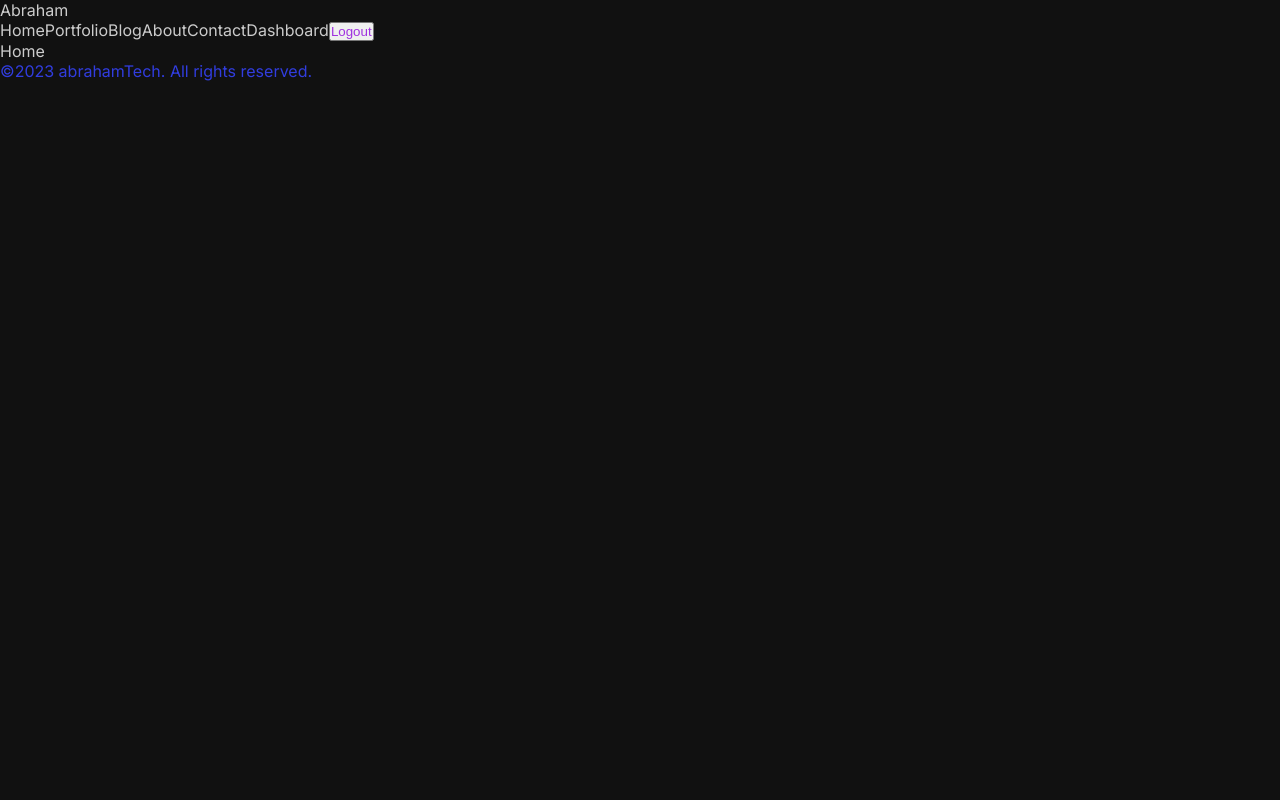
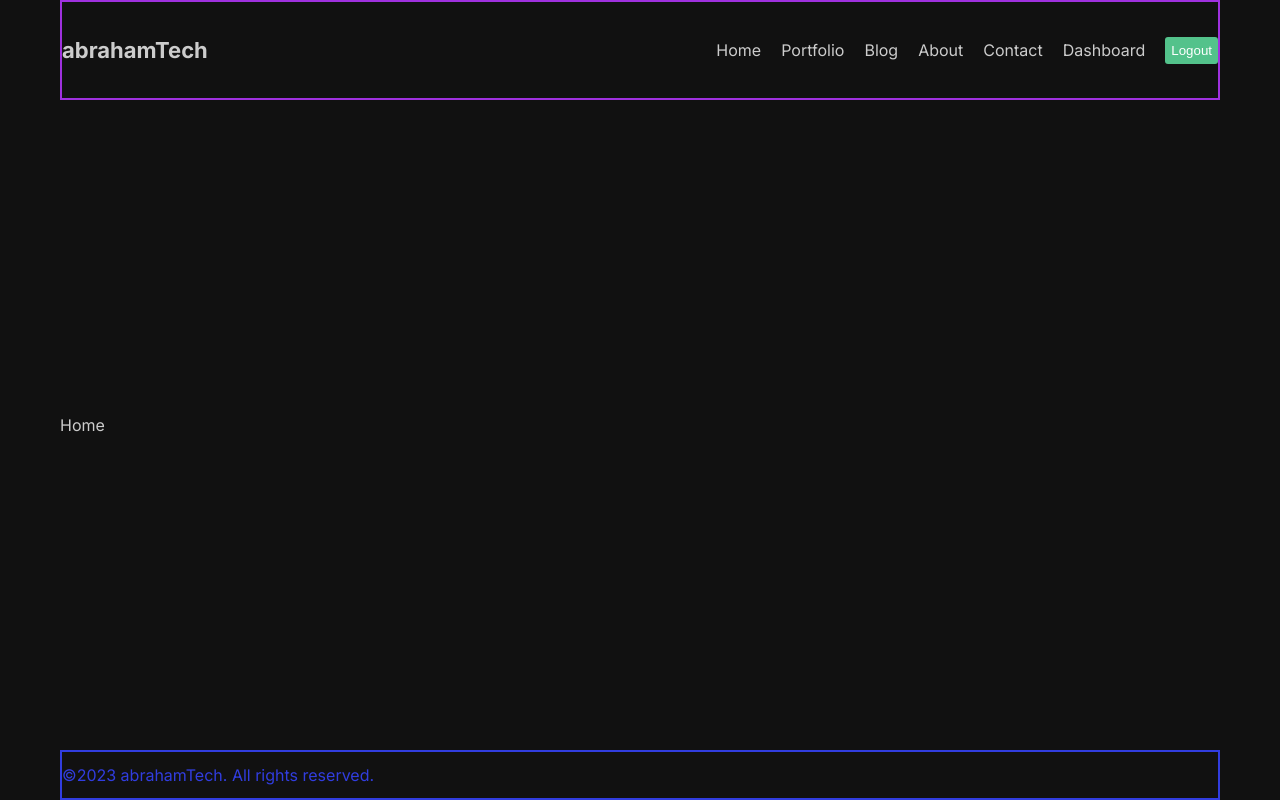
Before and after one commit to abrahamTech/NextJs-FullStackApp1, a Next.js app: page / in a window 1280 px wide. Built offline with nearby package versions, Linux system fonts and the light colour scheme.

Commit message:
Basic style has been added to the navbar and footer

```diff
--- a/src/app/globals.css
+++ b/src/app/globals.css
@@ -16,3 +16,13 @@
   text-decoration: none;
   color: inherit;
 }
+
+.container{
+  max-width: 1366px;
+  min-height: 100vh;
+  margin: 0 auto;
+  padding: 0 60px;
+  display: flex;
+  flex-direction: column;
+  justify-content: space-between;
+}
--- a/src/app/layout.js
+++ b/src/app/layout.js
@@ -16,10 +16,11 @@
   return (
     <html lang="en">
       <body className={inter.className}>
-
-        <Navbar />
-        {children}
-        <Footer />
+         <div className="container">
+          <Navbar />
+          {children}
+          <Footer />
+         </div>
 
       </body>
     </html>
--- a/src/components/footer/Footer.jsx
+++ b/src/components/footer/Footer.jsx
@@ -3,7 +3,7 @@
 
 const Footer = () => {
   return (
-    <div>
+    <div className={styles.container}>
       <div className={styles.wordColor}>©2023 abrahamTech. All rights reserved.</div>
       <div></div>
     </div>
--- a/src/components/footer/page.module.css
+++ b/src/components/footer/page.module.css
@@ -1,3 +1,11 @@
 .wordColor{
     color: #313ddf;
 }
+
+.container {
+    border: 2px solid #313ddf;
+    height: 50px;
+    display: flex;
+    align-items: center;
+    justify-content: space-between;
+}
--- a/src/components/navbar/Navbar.jsx
+++ b/src/components/navbar/Navbar.jsx
@@ -41,16 +41,16 @@
 
 const Navbar = () => {
   return (
-    <div>
-        <Link href="/">Abraham</Link>
+    <div className={styles.container}>
+        <Link href="/" className={styles.logo}>abrahamTech</Link>
 
-        <div>
+        <div className={styles.links}>
             {links.map((link) => (
-                <Link key={link.id} href={link.url}>{link.title}</Link>
+                <Link key={link.id} href={link.url} className={styles.link}>{link.title}</Link>
             ))}
 
             <button
-              className={styles.wordColor}
+              className={styles.logout}
               onClick={() => {
                 console.log("Logged Out")
               }}
--- a/src/components/navbar/page.module.css
+++ b/src/components/navbar/page.module.css
@@ -1,3 +1,31 @@
 .wordColor{
     color: #9f31df;
 }
+
+.container {
+    border: 2px solid #9f31df;
+    height: 100px;
+    display: flex;
+    justify-content: space-between;
+    align-items: center;
+}
+
+.logo {
+    font-weight: bold;
+    font-size: 22px;
+}
+
+.links {
+    display: flex;
+    align-items: center;
+    gap: 20px;
+}
+
+.logout {
+    padding: 6px;
+    border: none;
+    background-color: #53c28b;
+    color: #fff;
+    cursor: pointer;
+    border-radius: 3px;
+}
```
